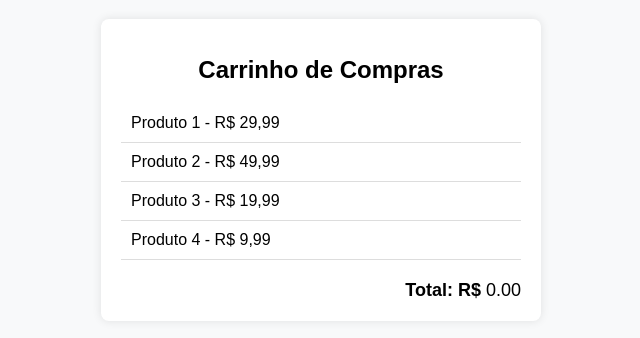
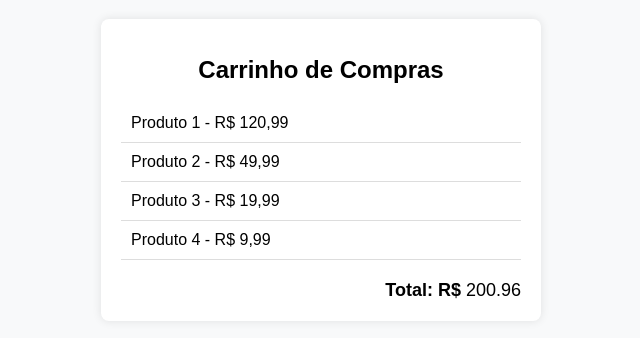
Before and after one commit to crohnaro/CarrinhoDeComprasJs, a plain HTML site: page index.html in a window 1280 px wide. Shown: the part 230-568 px from the top of the page, 319-959 px from the left. Drawn offline with Linux system fonts and the light colour scheme.

Commit message:
Solução dos exercícios

```diff
--- a/index.html
+++ b/index.html
@@ -10,7 +10,7 @@
     <div class="container">
         <h1>Carrinho de Compras</h1>
         <ul id="cart-items">
-            <li class="item" data-price="29.99">Produto 1 - R$ 29,99</li>
+            <li class="item" data-price="120.99">Produto 1 - R$ 120,99</li>
             <li class="item" data-price="49.99">Produto 2 - R$ 49,99</li>
             <li class="item" data-price="19.99">Produto 3 - R$ 19,99</li>
             <li class="item" data-price="9.99">Produto 4 - R$ 9,99</li>
--- a/scripts.js
+++ b/scripts.js
@@ -1,5 +1,13 @@
-/* Você precisará implementar no carrinho de compras a soma do total dentro da função abaixo ja criada.*/
-
 document.addEventListener('DOMContentLoaded', function () {
 
+    var items = document.querySelectorAll('.item')
+    var total = 0;
+
+    items.forEach(function(item) {
+        var price = parseFloat(item.getAttribute('data-price'));
+        total += price
+    });
+
+    var totalPriceElement = document.getElementById('total-price');
+    totalPriceElement.textContent = total.toFixed(2)
 });
```
